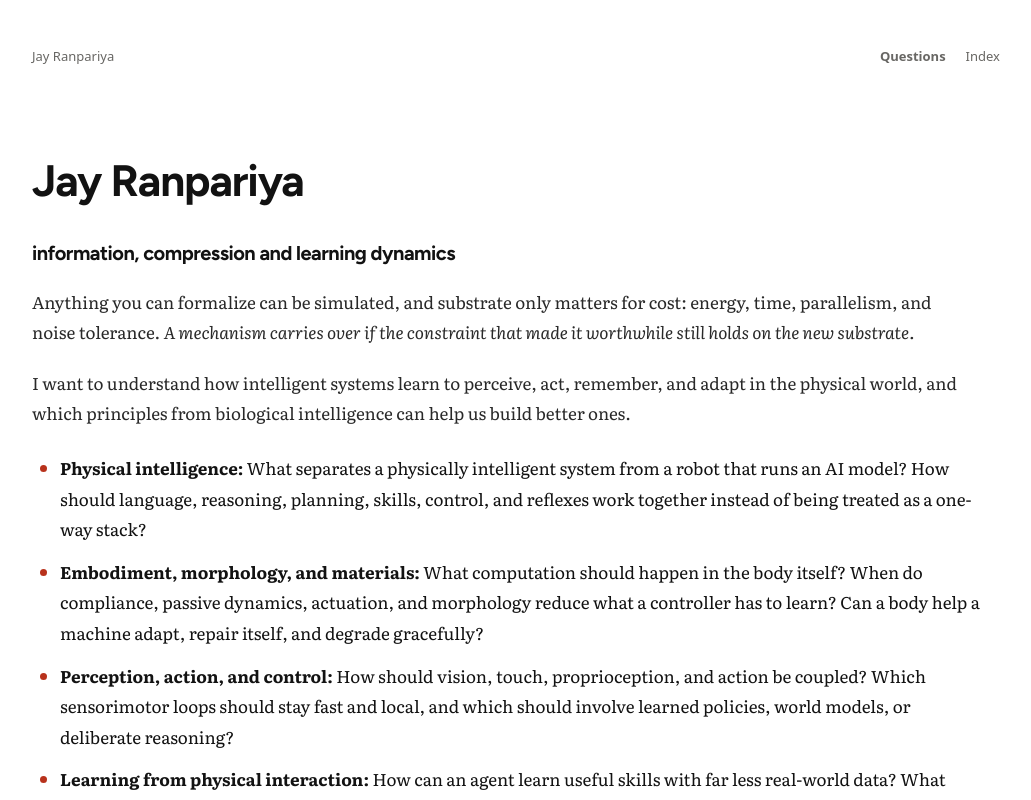
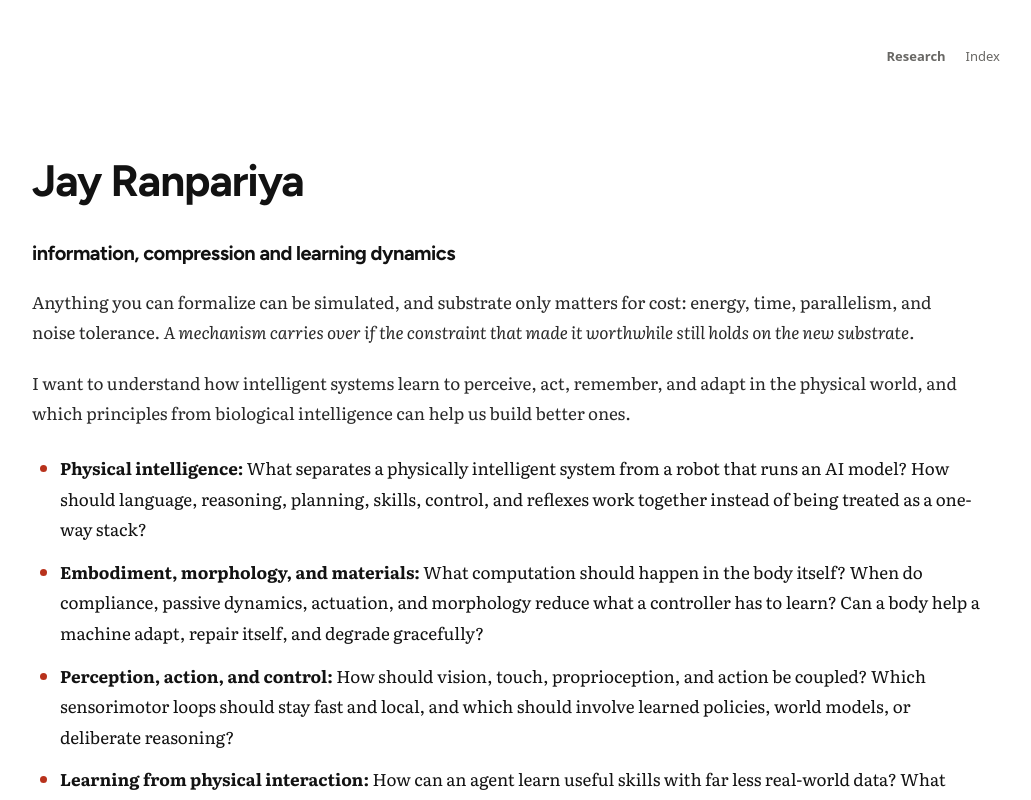
Before and after one commit to JDRanpariya/jdranpariya.github.io, a Next.js app in the folder apps/research/: page / in a window 1280 px wide. Shown: the top 800 px of the page, without its empty margins (124-1155 px from the left). Built offline with nearby package versions, Linux system fonts and the light colour scheme.

Commit message:
Simplify research navigation labels

```diff
--- a/apps/research/app/globals.css
+++ b/apps/research/app/globals.css
@@ -158,11 +158,7 @@ a:hover {
   }
 
   .research-navigation {
-    @apply mb-14 flex min-h-10 items-center justify-between gap-5 font-sans text-[0.8125rem] leading-5 text-ink-muted md:mb-20;
-  }
-
-  .research-navigation-name {
-    @apply shrink-0 font-medium text-ink no-underline;
+    @apply mb-14 flex min-h-10 items-center justify-end font-sans text-[0.8125rem] leading-5 text-ink-muted md:mb-20;
   }
 
   .research-navigation-links {
--- a/apps/research/app/not-found.tsx
+++ b/apps/research/app/not-found.tsx
@@ -11,7 +11,7 @@ export default function NotFound() {
           The page may have moved, or this part of the research library may be private.
         </p>
         <a href="/" className="ui-button-secondary mt-7">
-          Return to research questions
+          Return to research
         </a>
       </main>
     </div>
--- a/apps/research/app/page.tsx
+++ b/apps/research/app/page.tsx
@@ -8,7 +8,7 @@ export default function Home() {
         Skip to content
       </a>
       <main id="main" className="public-page">
-        <ResearchNavigation current="questions" />
+        <ResearchNavigation current="research" />
         <article className="research-index">
           <header className="research-intro">
             <h1>Jay Ranpariya</h1>
--- a/apps/research/components/library-workspace.tsx
+++ b/apps/research/components/library-workspace.tsx
@@ -330,7 +330,7 @@ export function LibraryWorkspace({
         <div className="flex items-baseline justify-between gap-4">
           <h1 className="text-[1.75rem] font-bold leading-none">Library</h1>
           <span className="flex items-center gap-4 font-sans text-xs text-ink-muted">
-            <a href="/">Questions</a>
+            <a href="/">Research</a>
             <a href="/index">Index</a>
             <a href="/signout-with-chatgpt?return_to=%2F" title={`Signed in as ${ownerEmail}`}>
               Sign out
--- a/apps/research/components/research-navigation.tsx
+++ b/apps/research/components/research-navigation.tsx
@@ -1,16 +1,13 @@
 type ResearchNavigationProps = {
-  current?: "questions" | "index";
+  current?: "research" | "index";
 };
 
 export function ResearchNavigation({ current }: ResearchNavigationProps) {
   return (
     <nav aria-label="Research" className="research-navigation">
-      <a href="/" className="research-navigation-name">
-        Jay Ranpariya
-      </a>
       <span className="research-navigation-links">
-        <a href="/" aria-current={current === "questions" ? "page" : undefined}>
-          Questions
+        <a href="/" aria-current={current === "research" ? "page" : undefined}>
+          Research
         </a>
         <a href="/index" aria-current={current === "index" ? "page" : undefined}>
           Index
```
Also changed, not shown: 1 other file (tests, documents, lock files or other folders).
